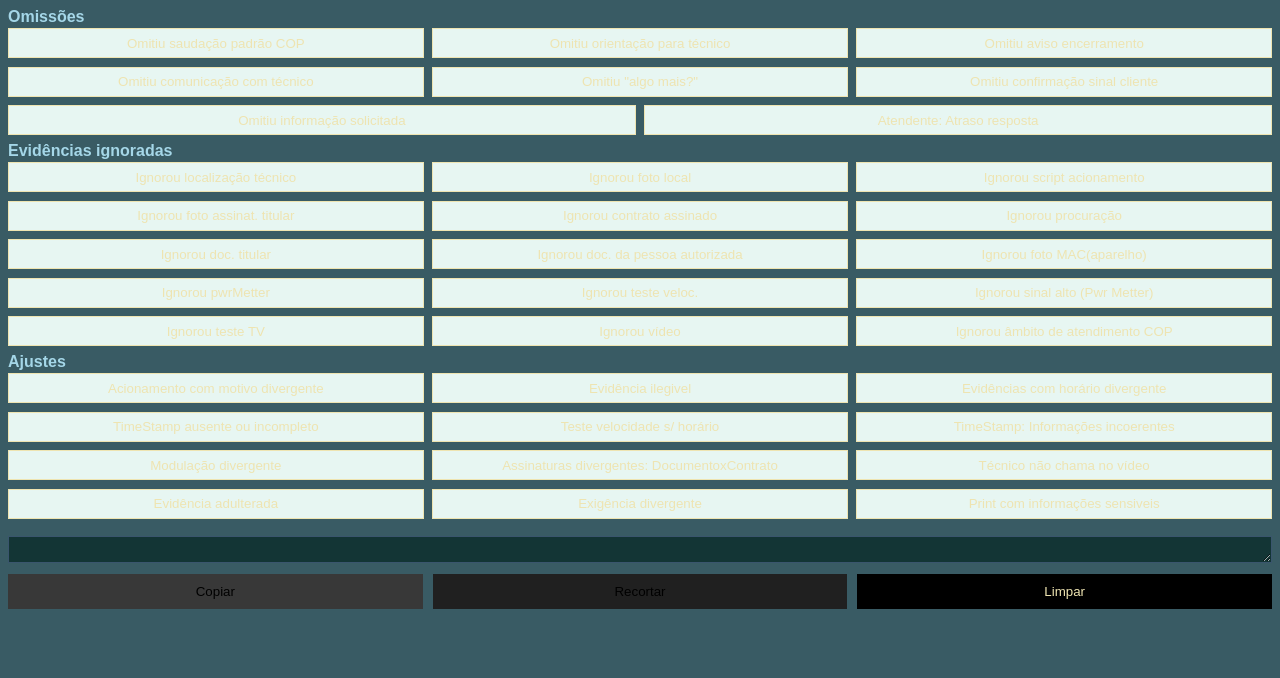
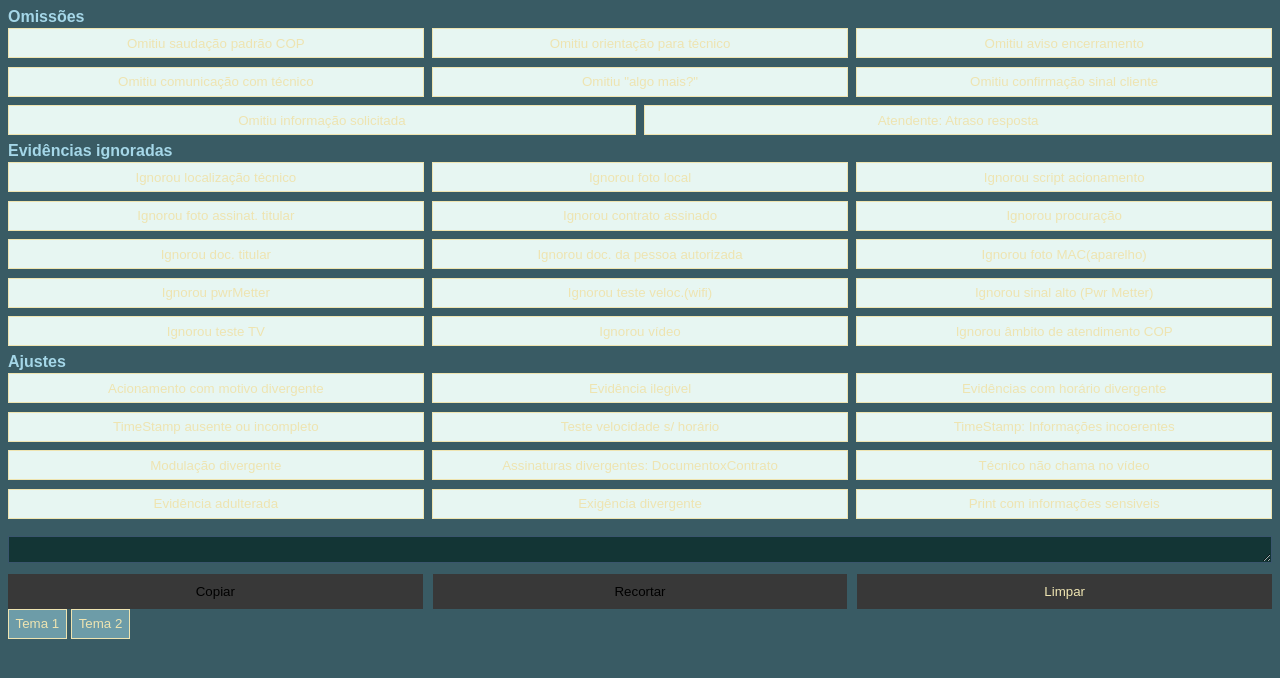
Before and after one commit to CopTreinamento/app_monitorameto_qualidade, a plain HTML site: page index.html in a window 1280 px wide. Drawn offline with Linux system fonts and the light colour scheme.

Commit message:
Update index.html

```diff
--- a/index.html
+++ b/index.html
@@ -41,7 +41,7 @@
             <button class="cat3">Ignorou doc. da pessoa autorizada</button>
             <button class="cat3">Ignorou foto MAC(aparelho)</button>
             <button class="cat3">Ignorou pwrMetter</button>
-            <button class="cat3">Ignorou teste veloc.</button>
+            <button class="cat3">Ignorou teste veloc.(wifi)</button>
             <button class="cat3">Ignorou sinal alto (Pwr Metter)</button>
             <button class="cat3">Ignorou teste TV</button>
             <button class="cat3">Ignorou vídeo</button>
@@ -80,6 +80,13 @@
         <button id="clearButton">Limpar</button>
     </div>
 
+    <div class="theme-buttons">
+        <button id="theme1Button">Tema 1</button>
+        <button id="theme2Button">Tema 2</button>
+    </div>
+
+
     <script src="script.js"></script>
+
 </body>
 </html>
```
